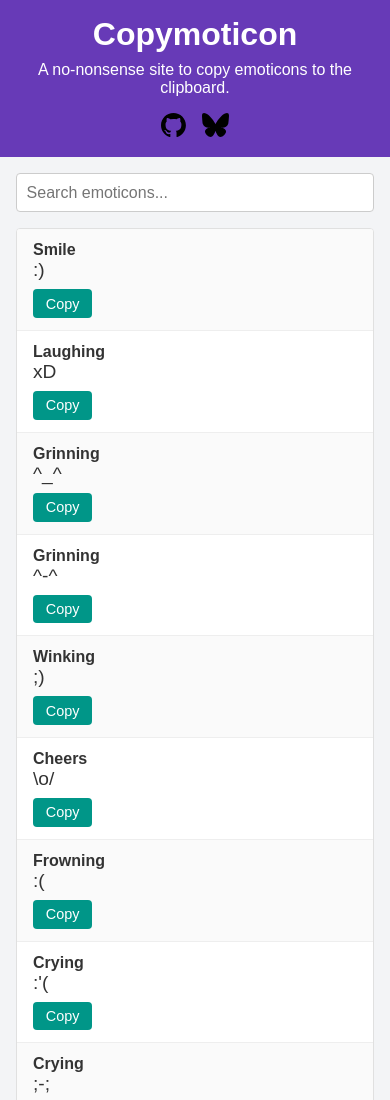
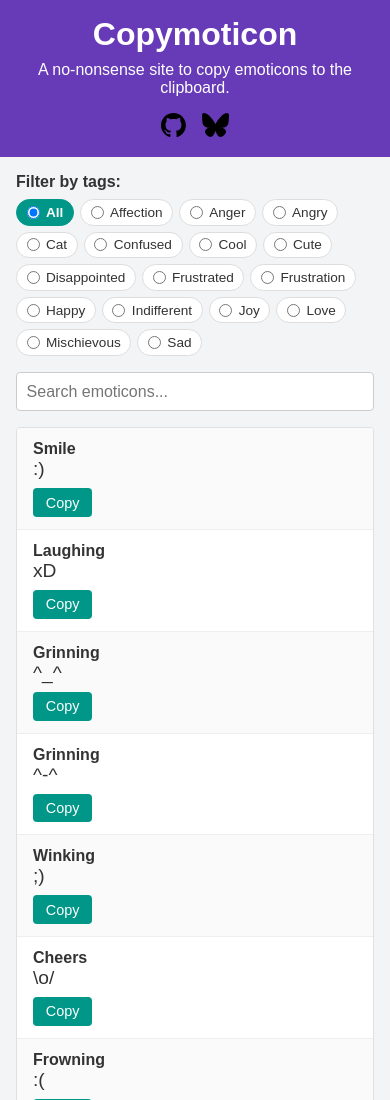
Before and after one commit to conways-glider/copymoticon, an Astro site: page / in a window 390 px wide. Shown: the top 1100 px of the page. Built offline with nearby package versions, Linux system fonts and the light colour scheme; Astro itself is replaced by a stand-in of ours.

Commit message:
Initial filtering run

```diff
--- a/src/components/Emoticon.astro
+++ b/src/components/Emoticon.astro
@@ -1,8 +1,8 @@
 ---
-const { name, symbol } = Astro.props;
+const { name, symbol, tags, index } = Astro.props;
 ---
 
-<div class="emoticon-item">
+<div class="emoticon-item" data-index={index} data-name={name} data-tags={tags}>
   <span class="name">{name}</span>
   <span class="symbol">{symbol}</span>
   <emoticon-copy-button-wrapper data-clipboard-text={symbol}>
@@ -11,9 +11,6 @@ const { name, symbol } = Astro.props;
 </div>
 
 <script>
-  // Find all buttons with the `copy-button` class on the page.
-  const buttons = document.querySelectorAll("button.copy-button");
-
   // Define the behaviour for our new type of HTML element.
   class EmoticonCopyButtonWrapper extends HTMLElement {
     connectedCallback() {
@@ -35,6 +32,7 @@ const { name, symbol } = Astro.props;
         }
 
         if (navigator.clipboard) {
+          // Use the Clipboard API to copy text
           navigator.clipboard
             .writeText(textToCopy)
             .then(() => showCopied(button))
--- a/src/components/EmoticonList.astro
+++ b/src/components/EmoticonList.astro
@@ -1,5 +1,6 @@
 ---
 import Emoticon from "./Emoticon.astro";
+import TagFilter from "./TagFilter.astro";
 import type { Emoticon as EmoticonType } from "../data/emoticons.ts";
 
 interface Props {
@@ -10,6 +11,7 @@ const { emoticons } = Astro.props;
 ---
 
 <div class="container">
+  <TagFilter emoticons={emoticons} />
   <input
     aria-label="Search and Filter"
     id="search"
@@ -18,8 +20,13 @@ const { emoticons } = Astro.props;
   />
   <div class="list">
     {
-      emoticons.map((item) => (
-        <Emoticon name={item.name} symbol={item.symbol} />
+      emoticons.map((item, index) => (
+        <Emoticon
+          name={item.name}
+          symbol={item.symbol}
+          tags={item.tags?.join(',') || ''}
+          index={index}
+        />
       ))
     }
   </div>
@@ -33,19 +40,51 @@ const { emoticons } = Astro.props;
     ) as HTMLCollectionOf<HTMLElement>,
   );
 
-  searchInput.addEventListener("input", () => {
-    const query = searchInput.value.toLowerCase();
+  // State for filtering
+  let currentSearchQuery = '';
+  let selectedTag: string = '';
+
+  // Function to check if an emoticon matches the current filters
+  function matchesFilters(item: HTMLElement): boolean {
+    const name =
+      item.querySelector(".name")?.textContent?.toLowerCase() || "";
+    const symbol =
+      item.querySelector(".symbol")?.textContent?.toLowerCase() || "";
+    const itemTags = (item.getAttribute('data-tags') || '').split(',').filter(tag => tag.trim());
+
+    // Check search query match
+    const matchesSearch = currentSearchQuery === '' ||
+      name.includes(currentSearchQuery) ||
+      symbol.includes(currentSearchQuery);
+
+    // Check tag filter match (empty selectedTag means show all)
+    const matchesTag = selectedTag === '' || itemTags.includes(selectedTag);
+
+    return matchesSearch && matchesTag;
+  }
+
+  // Function to apply all filters
+  function applyFilters() {
     emoticonItems.forEach((item) => {
-      const name =
-        item.querySelector(".name")?.textContent?.toLowerCase() || "";
-      const symbol =
-        item.querySelector(".symbol")?.textContent?.toLowerCase() || "";
-      if (name.includes(query) || symbol.includes(query)) {
+      if (matchesFilters(item)) {
         item.style.display = "";
       } else {
         item.style.display = "none";
       }
     });
+  }
+
+  // Search input event listener
+  searchInput.addEventListener("input", () => {
+    currentSearchQuery = searchInput.value.toLowerCase();
+    applyFilters();
+  });
+
+  // Listen for tag filter changes
+  document.addEventListener('tag-filter-change', (event) => {
+    const customEvent = event as CustomEvent;
+    selectedTag = customEvent.detail.selectedTag;
+    applyFilters();
   });
 </script>
 
--- /dev/null
+++ b/src/components/TagFilter.astro
@@ -0,0 +1,146 @@
+---
+import type { Emoticon } from "../data/emoticons.ts";
+
+interface Props {
+  emoticons: Emoticon[];
+}
+
+const { emoticons } = Astro.props;
+
+// Extract all unique tags from emoticons
+const allTags = Array.from(
+  new Set(
+    emoticons.flatMap((emoticon) => emoticon.tags || [])
+  )
+).sort();
+---
+
+<div class="tag-filter-container">
+  <h3 class="filter-title">Filter by tags:</h3>
+  <div class="filter-controls">
+    <div class="tags-container">
+      <label class="tag-radio">
+        <input
+          type="radio"
+          name="tag-filter"
+          value=""
+          class="tag-input"
+          checked
+        />
+        <span class="tag-label">All</span>
+      </label>
+      {allTags.map((tag) => (
+        <label class="tag-radio">
+          <input
+            type="radio"
+            name="tag-filter"
+            value={tag}
+            class="tag-input"
+          />
+          <span class="tag-label">{tag}</span>
+        </label>
+      ))}
+    </div>
+  </div>
+</div>
+
+<script>
+  const tagInputs = document.querySelectorAll('.tag-input') as NodeListOf<HTMLInputElement>;
+
+  // Track selected tag (single selection)
+  let selectedTag: string = '';
+
+  // Function to dispatch tag filter change event
+  function dispatchTagFilterChange() {
+    const event = new CustomEvent('tag-filter-change', {
+      detail: { selectedTag: selectedTag }
+    });
+    document.dispatchEvent(event);
+  }
+
+  // Add event listeners to tag radio buttons
+  tagInputs.forEach(input => {
+    input.addEventListener('change', () => {
+      if (input.checked) {
+        selectedTag = input.value;
+        dispatchTagFilterChange();
+      }
+    });
+  });
+</script>
+
+<style>
+  .tag-filter-container {
+    margin-bottom: 1rem;
+  }
+
+  .filter-title {
+    margin: 0 0 0.5rem 0;
+    font-size: 1rem;
+    font-weight: 600;
+    color: #333;
+  }
+
+  .filter-controls {
+    display: flex;
+    flex-direction: column;
+    gap: 0.75rem;
+  }
+
+  .tags-container {
+    display: flex;
+    flex-wrap: wrap;
+    gap: 0.5rem;
+  }
+
+  .tag-radio {
+    display: flex;
+    align-items: center;
+    cursor: pointer;
+    background: #fff;
+    border: 1px solid #ddd;
+    border-radius: 20px;
+    padding: 0.4rem 0.75rem;
+    transition: all 0.2s ease;
+    user-select: none;
+  }
+
+  .tag-radio:hover {
+    border-color: #009688;
+    background-color: #f0f9ff;
+  }
+
+  .tag-input {
+    margin: 0 0.4rem 0 0;
+    cursor: pointer;
+  }
+
+  .tag-input:checked + .tag-label {
+    font-weight: 600;
+  }
+
+  .tag-radio:has(.tag-input:checked) {
+    background-color: #009688;
+    border-color: #009688;
+    color: #fff;
+  }
+
+  .tag-label {
+    font-size: 0.9rem;
+    text-transform: capitalize;
+  }
+
+  @media (max-width: 600px) {
+    .tags-container {
+      gap: 0.375rem;
+    }
+
+    .tag-radio {
+      padding: 0.3rem 0.6rem;
+    }
+
+    .tag-label {
+      font-size: 0.85rem;
+    }
+  }
+</style>
```
